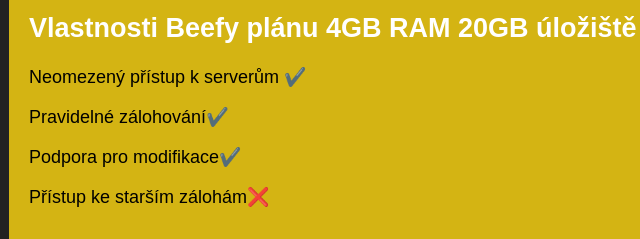
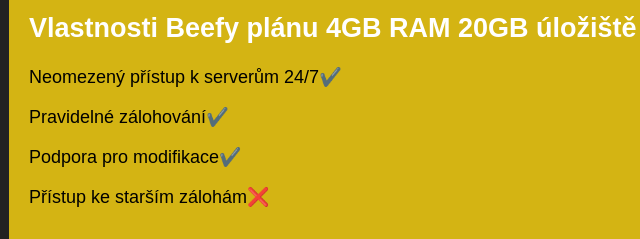
Before and after one commit to Luky1212/MycatHost.cz-Beefy, a plain HTML site: page index.html in a window 1280 px wide. Shown: the part 163-402 px from the top of the page, 35-675 px from the left. Drawn offline with Linux system fonts and the light colour scheme.

Commit message:
Update index.html

```diff
--- a/index.html
+++ b/index.html
@@ -139,7 +139,7 @@
 
  <div class="features">
         <h2>Vlastnosti Beefy plánu 4GB RAM 20GB úložiště 65 Kč /měsíc </h2>
-        <p>Neomezený přístup k serverům <span class="checkmark">✔️</span></p>
+        <p>Neomezený přístup k serverům 24/7<span class="checkmark">✔️</span></p>
         <p>Pravidelné zálohování<span class="checkmark">✔️</span></p>
         <p>Podpora pro modifikace<span class="checkmark">✔️</span></p>
         <p>Přístup ke starším zálohám<span style="color: red;">❌</span></p>
```
